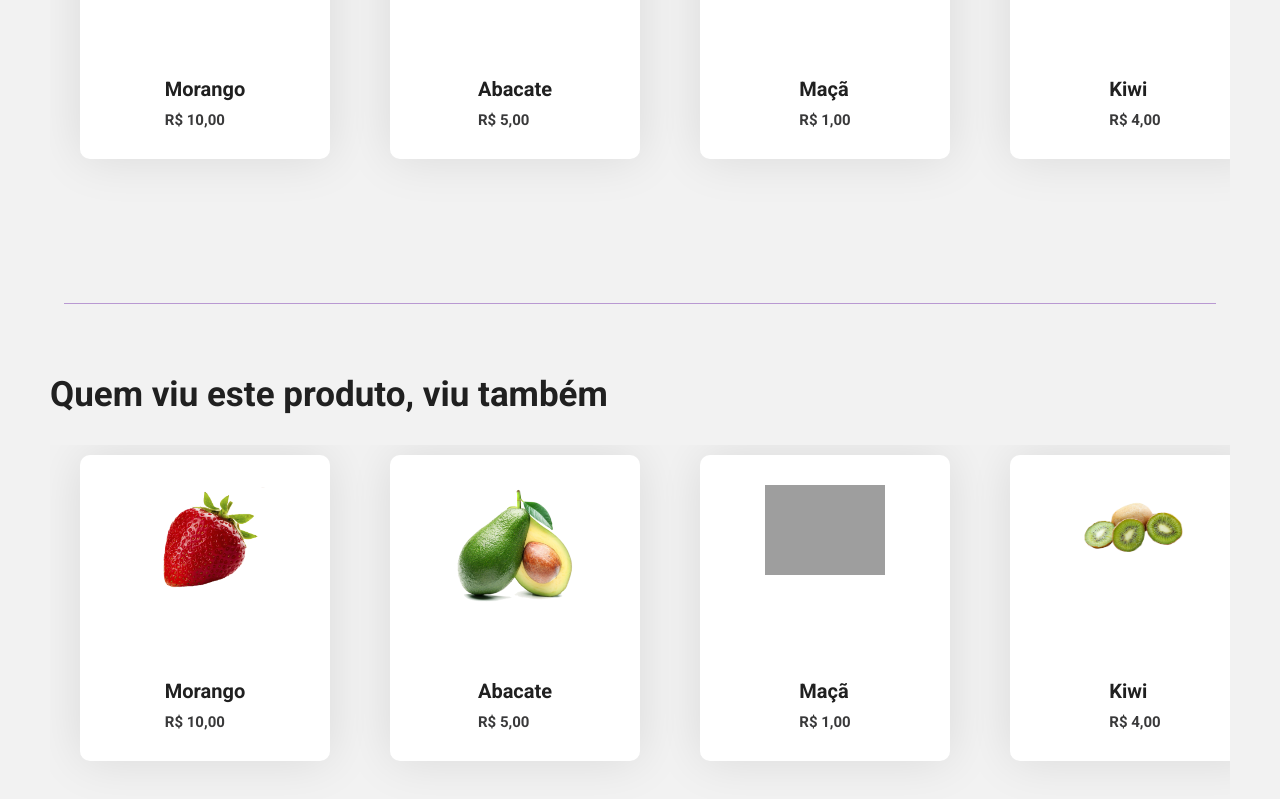
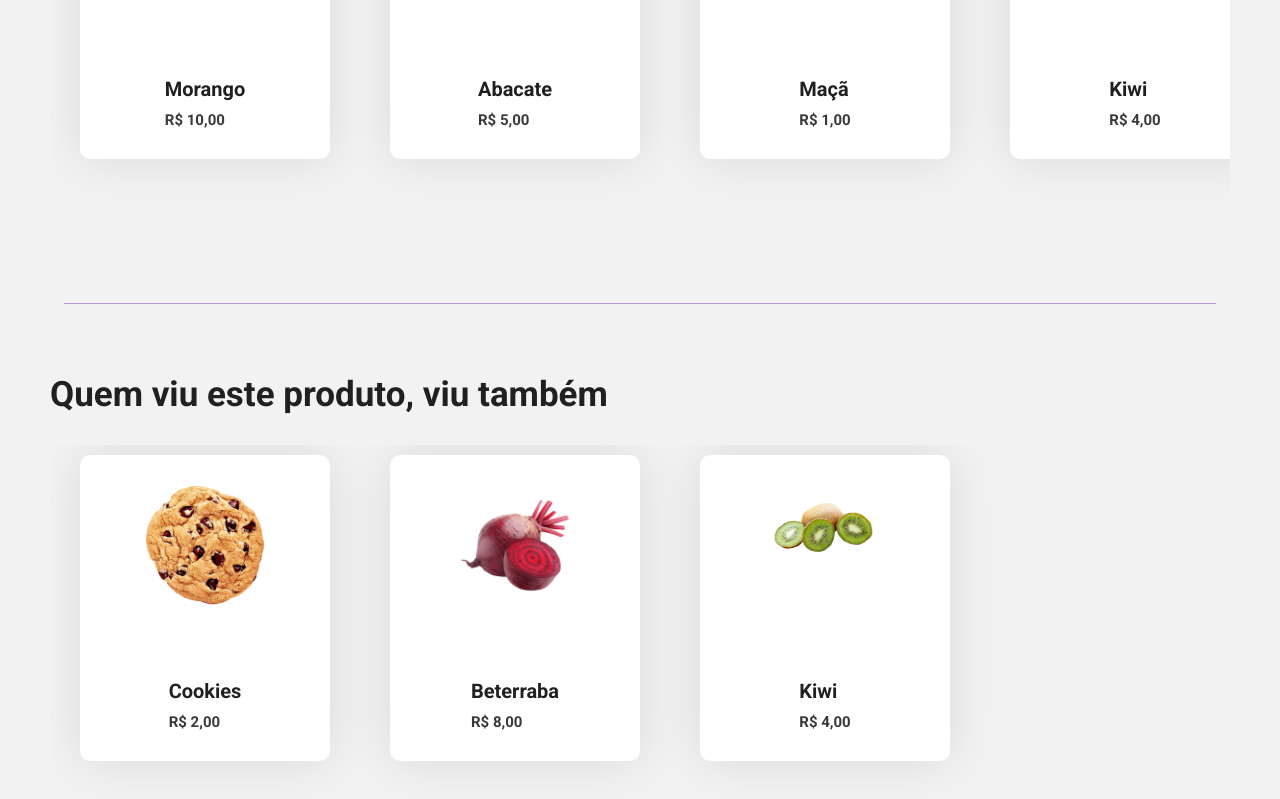
Before and after one commit to projeto-de-algoritmos/Final_paMarket, a React (Create React App) app in the folder pa-market/: page /products/1 in a window 1280 px wide. Shown: the part 916-1715 px from the top of the page. Built offline with nearby package versions, Linux system fonts and the light colour scheme; grey boxes are pictures that could not be loaded; the HTML template or start-up script is replaced by a standard one.

Commit message:
Update Product Detail page.
Co-authored-by: Ithalo Azevedo <ithaloazevedoo@gmail.com>

```diff
--- a/pa-market/src/pages/ProductDetail/index.js
+++ b/pa-market/src/pages/ProductDetail/index.js
@@ -4,18 +4,29 @@ import { Link } from 'react-router-dom';
 import Header from '../../components/Header';
 import RelatedProduct from '../../components/RelatedProduct';
 import { products } from '../../data/products.js';
+import { populateGraph } from '../../data/populateGraph.js';
 import { formatPrice } from '../../utils/formatPrice.js';
 
 const ProductDetail = (props) => {
-  const [productsSelected, setProducsSelected] = useState([]);
+  const [productsSelected, setProductsSelected] = useState([]);
+  const [relatedProducts, setRelatedProducts] = useState([]);
 
   const productId = props.match.params.id;
   const product = products[productId - 1];
 
   useEffect(() => {
-    const response = products.filter((item) => item.sector === product.sector);
-    setProducsSelected(response);
-  }, [product.sector]);
+    const productsSameSector = products.filter(
+      (item) => item.sector === product.sector
+    );
+    setProductsSelected(productsSameSector);
+
+    const graph = populateGraph();
+    const minimalSpanningTree = graph.prim(productId.toString());
+
+    setRelatedProducts(
+      minimalSpanningTree.edges.filter((item) => item.source === `${productId}`)
+    );
+  }, [product.sector, productId]);
 
   return (
     <div className="product-detail-container">
@@ -63,16 +74,16 @@ const ProductDetail = (props) => {
         Quem viu este produto, viu também
       </h1>
       <div className="product-detail-related-list">
-        {products.map((item) => (
+        {relatedProducts.map((item) => (
           <Link
             key={item.id}
             className="product-detail-link"
             to={`/products/${item.id}`}
           >
             <RelatedProduct
-              image={item.image}
-              name={item.name}
-              price={formatPrice(item.price)}
+              image={`${item.target}.png`}
+              name={products[parseInt(item.target) - 1].name}
+              price={formatPrice(products[parseInt(item.target) - 1].price)}
             />
           </Link>
         ))}
```
